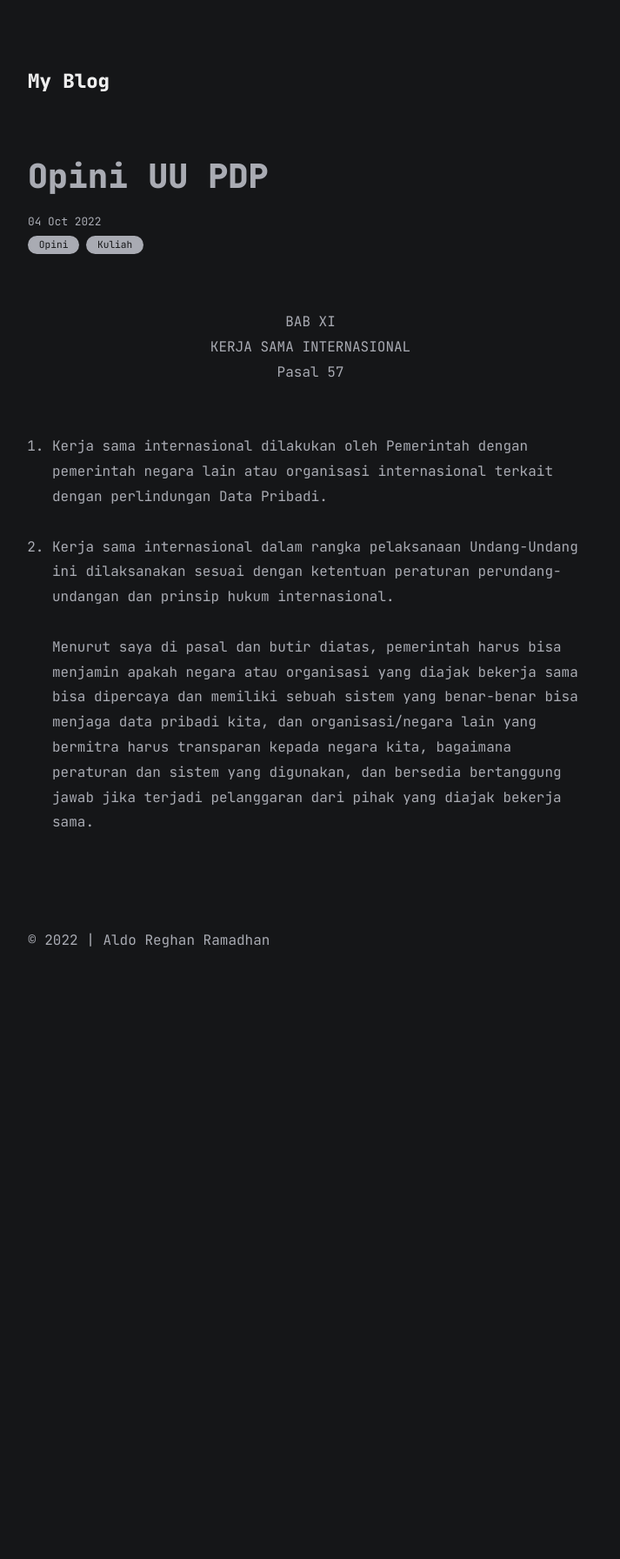
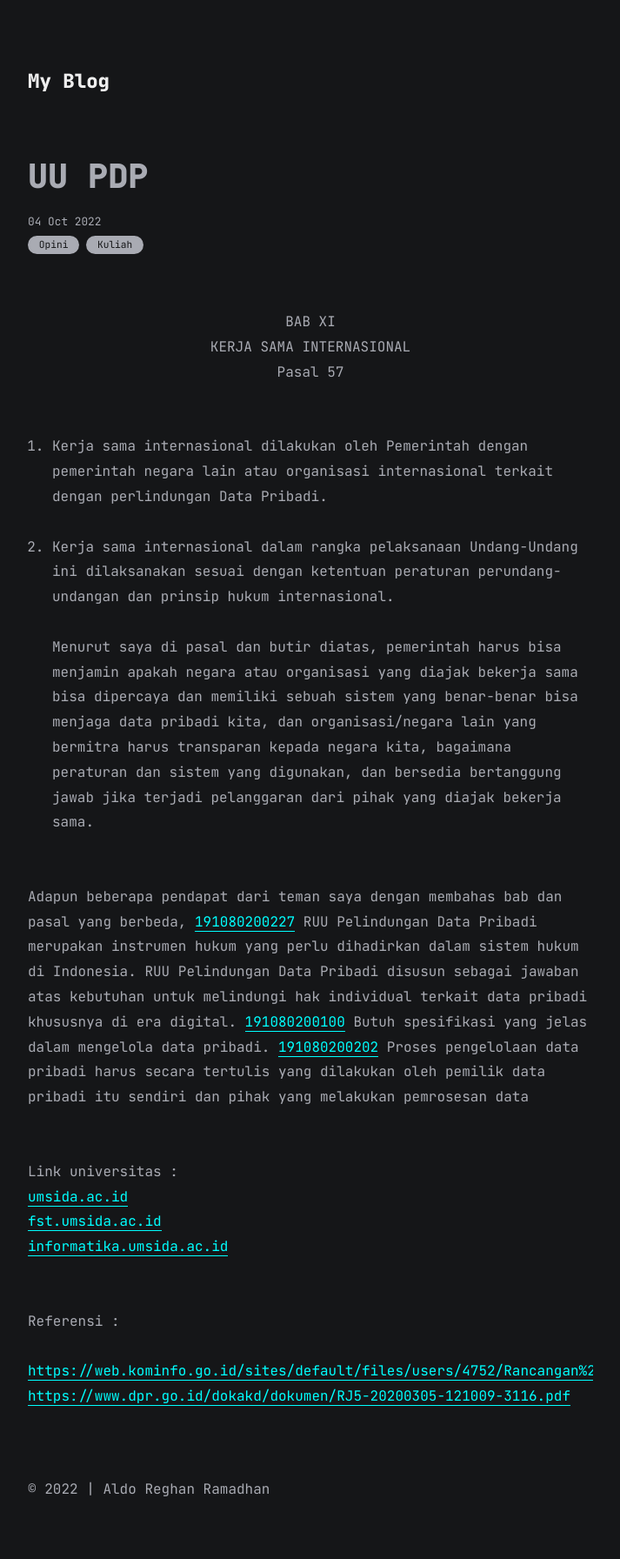
Before and after one commit to AldoReghan/aldoreghan.github.io, a Jekyll site: the page built from all_collections/_posts/2022-10-04-pdp-review.markdown, in a window 1280 px wide. Shown: the whole page at 87% size, without its empty margins (283-996 px from the left). Built offline with Jekyll 4.4.1, drawn with Linux system fonts in a browser that asks for light colours; before the commit the page ends 1161 px from its top, so only the background shows below that.

Commit message:
update uu pdp post

```diff
--- a/all_collections/_posts/2022-10-04-pdp-review.markdown
+++ b/all_collections/_posts/2022-10-04-pdp-review.markdown
@@ -1,6 +1,6 @@
 ---
 layout: post
-title: Opini UU PDP
+title: UU PDP
 date: 2022-10-04
 categories: ["Opini", "Kuliah"]
 ---
@@ -14,3 +14,14 @@ categories: ["Opini", "Kuliah"]
 2. Kerja sama internasional dalam rangka pelaksanaan Undang-Undang ini dilaksanakan sesuai dengan ketentuan peraturan perundang-undangan dan prinsip hukum internasional.
 <br><br>
 Menurut saya di pasal dan butir diatas, pemerintah harus bisa menjamin apakah negara atau organisasi yang diajak bekerja sama bisa dipercaya dan memiliki sebuah sistem yang benar-benar bisa menjaga data pribadi kita, dan organisasi/negara lain yang bermitra harus transparan kepada negara kita, bagaimana peraturan dan sistem yang digunakan, dan bersedia bertanggung jawab jika terjadi pelanggaran dari pihak yang diajak bekerja sama.<br><br>
+
+Adapun beberapa pendapat dari teman saya dengan membahas bab dan pasal yang berbeda, [191080200227](https://fajaresta19227-umsida.blogspot.com/2022/09/review-ruu-pdp-2022.html) RUU Pelindungan Data Pribadi merupakan instrumen hukum yang perlu dihadirkan dalam sistem hukum di Indonesia. RUU Pelindungan Data Pribadi disusun sebagai jawaban atas kebutuhan untuk melindungi hak individual terkait data pribadi khususnya di era digital. [191080200100](https://vinrahw.blogspot.com/2022/10/review-uu-pdp-2022.html) Butuh spesifikasi yang jelas dalam mengelola data pribadi. [191080200202](https://alifakbarrr.blogspot.com/2022/09/review-bab-v-kewajiban-pengendali-data.html) Proses pengelolaan data pribadi harus secara tertulis yang dilakukan oleh pemilik data pribadi itu sendiri dan pihak yang melakukan pemrosesan data<br><br>
+
+Link universitas : <br>
+[umsida.ac.id](https://umsida.ac.id/)<br>
+[fst.umsida.ac.id](https://fst.umsida.ac.id/)<br>
+[informatika.umsida.ac.id](https://informatika.umsida.ac.id/)<br><br>
+
+Referensi : <br><br>
+[https://web.kominfo.go.id/sites/default/files/users/4752/Rancangan%20UU%20PDP%20Final%20%28Setneg%20061219%29.pdf](https://web.kominfo.go.id/sites/default/files/users/4752/Rancangan%20UU%20PDP%20Final%20%28Setneg%20061219%29.pdf)<br>
+[https://www.dpr.go.id/dokakd/dokumen/RJ5-20200305-121009-3116.pdf](https://www.dpr.go.id/dokakd/dokumen/RJ5-20200305-121009-3116.pdf)
```
